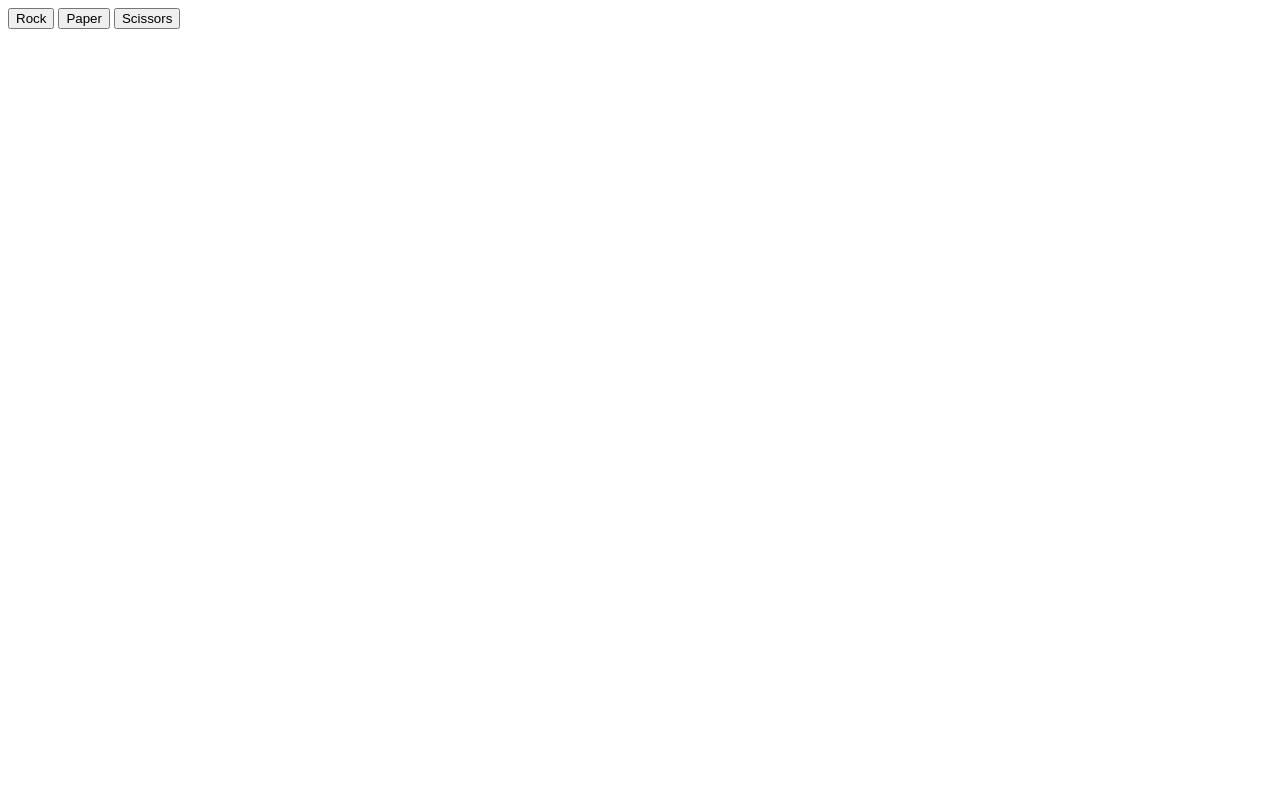
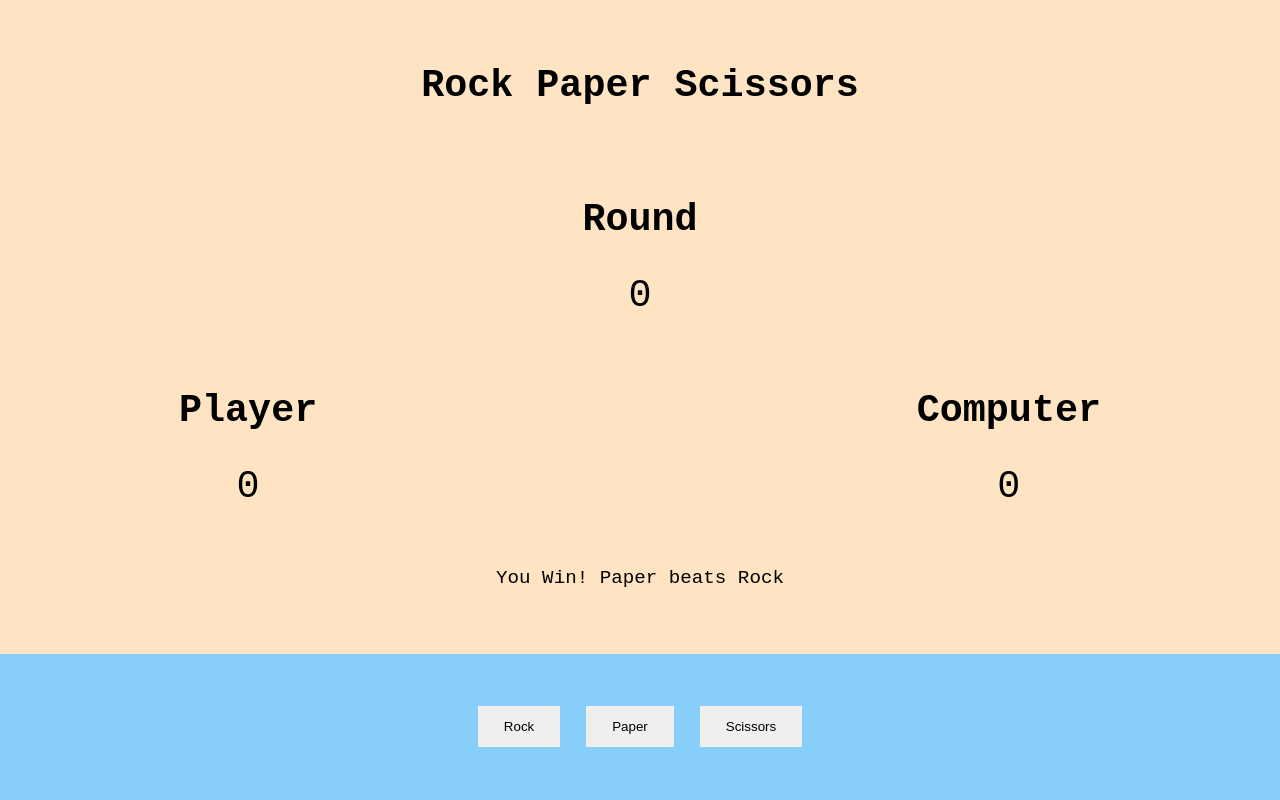
Before and after one commit to Nexqz/odin-rock-paper-scissors, a plain HTML site: page index.html in a window 1280 px wide. Drawn offline with Linux system fonts and the light colour scheme.

Commit message:
feat: add HTML contents and CSS styles

```diff
--- a/index.html
+++ b/index.html
@@ -3,14 +3,45 @@
   <head>
     <meta charset="UTF-8" />
     <meta name="viewport" content="width=device-width, initial-scale=1.0" />
+    <link rel="stylesheet" href="style.css" />
     <title>Rock Paper Scissors</title>
   </head>
   <body>
-    <div id="btn-container">
-      <button id="btn-rock">Rock</button>
-      <button id="btn-paper">Paper</button>
-      <button id="btn-scissors">Scissors</button>
-    </div>
+    <section id="info-section">
+      <div class="container">
+        <h1 class="title-section">Rock Paper Scissors</h1>
+
+        <div class="round-section">
+          <h1>Round</h1>
+          <span>0</span>
+        </div>
+
+        <div class="score-section">
+          <div class="player">
+            <h1>Player</h1>
+            <span>0</span>
+          </div>
+          <div class="computer">
+            <h1>Computer</h1>
+            <span>0</span>
+          </div>
+        </div>
+
+        <div class="text-section">
+          <p>You Win! Paper beats Rock</p>
+        </div>
+      </div>
+    </section>
+
+    <section id="btn-section">
+      <div class="container">
+        <div class="btn-container">
+          <button id="btn-rock">Rock</button>
+          <button id="btn-paper">Paper</button>
+          <button id="btn-scissors">Scissors</button>
+        </div>
+      </div>
+    </section>
 
     <script src="script.js"></script>
   </body>
--- /dev/null
+++ b/style.css
@@ -0,0 +1,100 @@
+* {
+  box-sizing: border-box;
+}
+
+html,
+body {
+  height: 100%;
+  margin: 0;
+  padding: 0;
+  font-family: monospace;
+}
+
+h1,
+span {
+  font-size: clamp(1.5rem, 3vw, 3rem);
+}
+
+p {
+  font-size: clamp(1rem, 1.5vw, 1.5rem);
+}
+
+body {
+  display: flex;
+  flex-direction: column;
+  justify-content: center;
+  align-items: center;
+  width: 100%;
+  min-height: 100vh;
+}
+
+.container {
+  display: flex;
+  flex-direction: column;
+  max-width: 1000px;
+  height: 100%;
+  width: 100%;
+  margin: 0 auto;
+}
+
+#info-section {
+  width: 100%;
+  flex: 4;
+  padding: 1.5rem;
+  align-items: center;
+  text-align: center;
+  background-color: bisque;
+}
+
+.title-section {
+  display: flex;
+  justify-content: center;
+  align-items: center;
+  flex: 0.5;
+}
+
+.round-section {
+  flex: 0.5;
+  margin-top: 1rem;
+}
+
+.score-section {
+  display: flex;
+  flex: 1;
+  justify-content: space-between;
+  width: 100%;
+}
+
+.text-section {
+  display: flex;
+  justify-content: center;
+  align-items: center;
+  flex: 5;
+}
+
+#info-section div {
+  padding: 1rem;
+}
+
+#btn-section {
+  width: 100%;
+  height: 100%;
+  flex: 1;
+  text-align: center;
+  padding: 1rem 0;
+  background-color: lightskyblue;
+}
+
+.btn-container {
+  display: flex;
+  align-items: center;
+  justify-content: center;
+  height: 100%;
+}
+
+button {
+  border: none;
+  padding: 1rem 2rem;
+  margin: 0 1rem;
+  cursor: pointer;
+}
```
